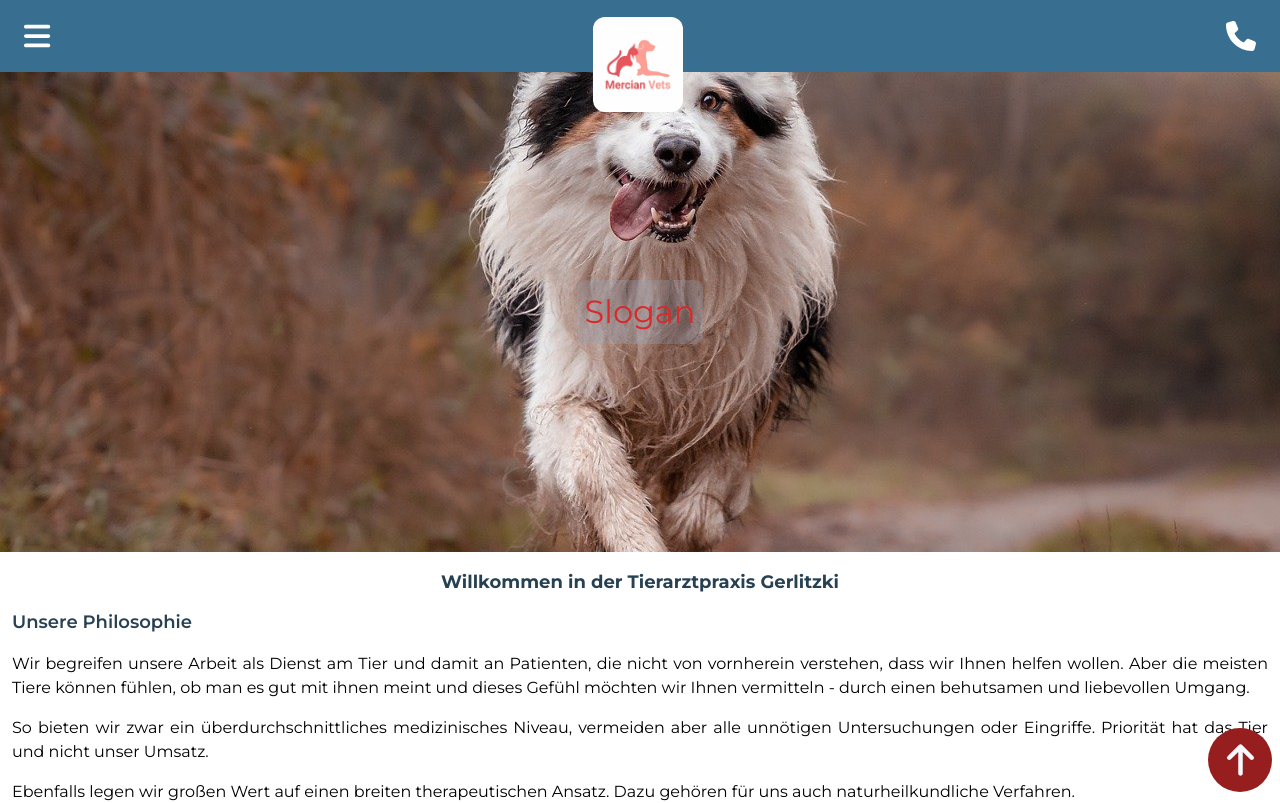
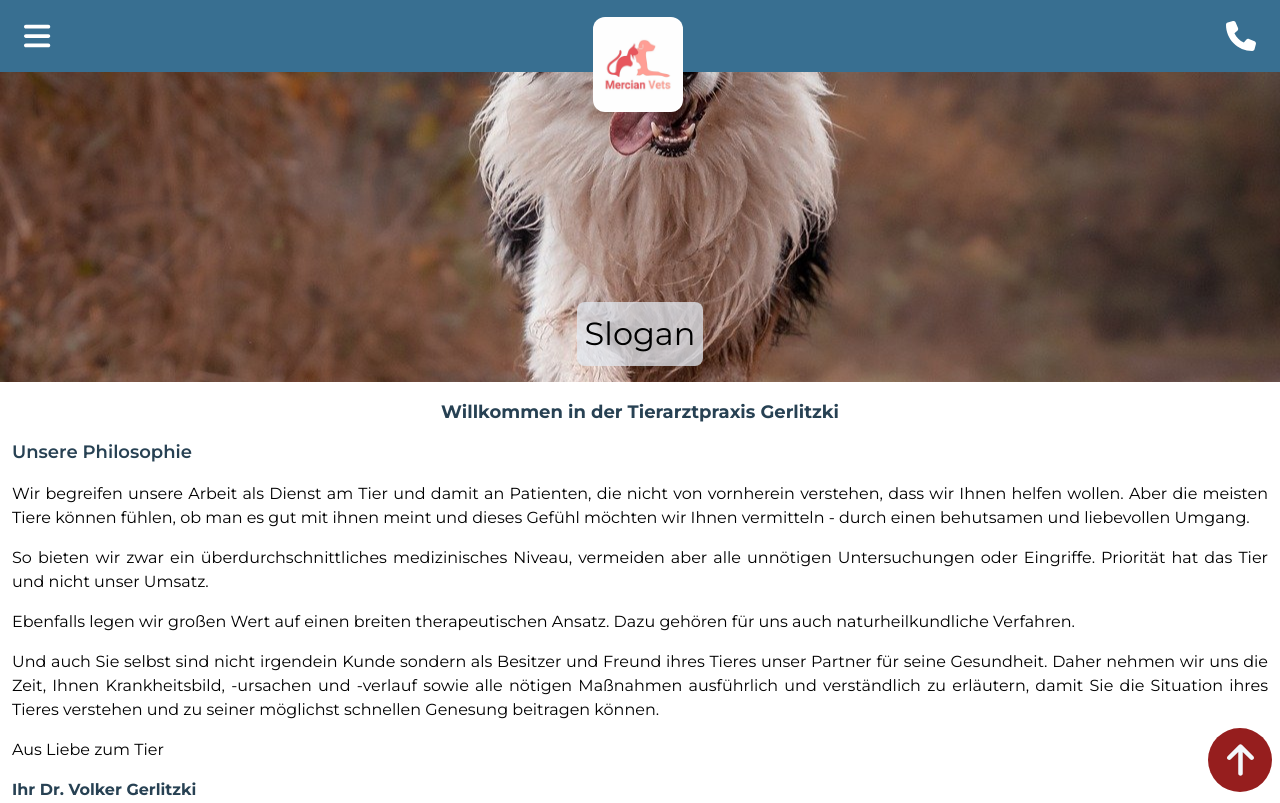
Before and after one commit to room-twenty/tierarztpraxis-volker-gerlitzki, a Next.js app in the folder vet-clinic/: page / in a window 1280 px wide. Shown: the top 803 px of the page. Built offline with nearby package versions, Linux system fonts and the light colour scheme.

Commit message:
refactor: rewrite HeroSection, img is background now, slogan extra component for better placement & clean code

```diff
--- a/vet-clinic/components/Header/LogoImage.tsx
+++ b/vet-clinic/components/Header/LogoImage.tsx
@@ -3,11 +3,11 @@ import Image from 'next/image';
 
 const LogoImage = () => {
   return (
-    <div className="">
+    <div className="relative z-20">
       <Image
         alt="Logo"
         src={Logo}
-        className="tralate-y-3 h-[95px] w-[90px] rounded-xl translate-y-7"
+        className="tralate-y-3 h-[95px] w-[90px] translate-y-7 rounded-xl"
       />
     </div>
   );
--- a/vet-clinic/components/HeroSection/HeroSection.tsx
+++ b/vet-clinic/components/HeroSection/HeroSection.tsx
@@ -1,18 +1,12 @@
 import Heroimage from '@/public/images/various/border-collie-8501579_1280.jpg';
+import Slogan from './Slogan';
 import Image from 'next/image';
 
 const HeroSection = () => {
   return (
-    <div className="grid h-[30rem] grid-cols-12 grid-rows-1">
-      <div className="col-span-12">
-        <Image
-          className="size-full place-self-center object-cover"
-          src={Heroimage}
-          alt="Border-Collie mit heraushängender Zunge rennt einem entgegen in Waldlandschaft"
-        />
-      </div>
-      <div className="absolute col-span-8 col-start-3 place-self-center text-[2rem] text-monza-600">
-        <h2 className="filter-blur rounded-lg bg-slate-400/30 p-2">Slogan</h2>
+    <div className="relative h-[30rem] max-h-[310px] bg-cover bg-center" style={{ backgroundImage: `url(${Heroimage.src})` }}>
+      <div className="absolute inset-0 flex items-end justify-center pb-4">
+        <Slogan />
       </div>
     </div>
   );
--- /dev/null
+++ b/vet-clinic/components/HeroSection/Slogan.tsx
@@ -0,0 +1,11 @@
+import React from 'react';
+
+const Slogan = () => {
+  return (
+    <div className="absolute text-[2rem]">
+      <h2 className=" rounded-lg bg-slate-200/75 p-2">Slogan</h2>
+    </div>
+  );
+};
+
+export default Slogan;
```
